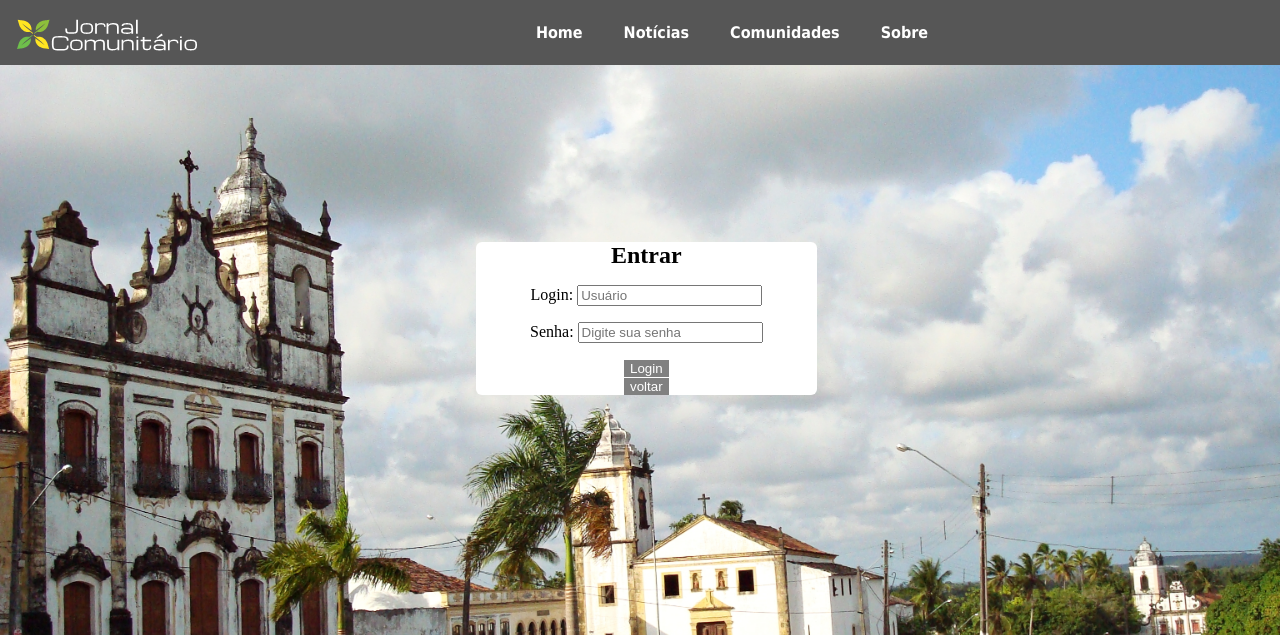
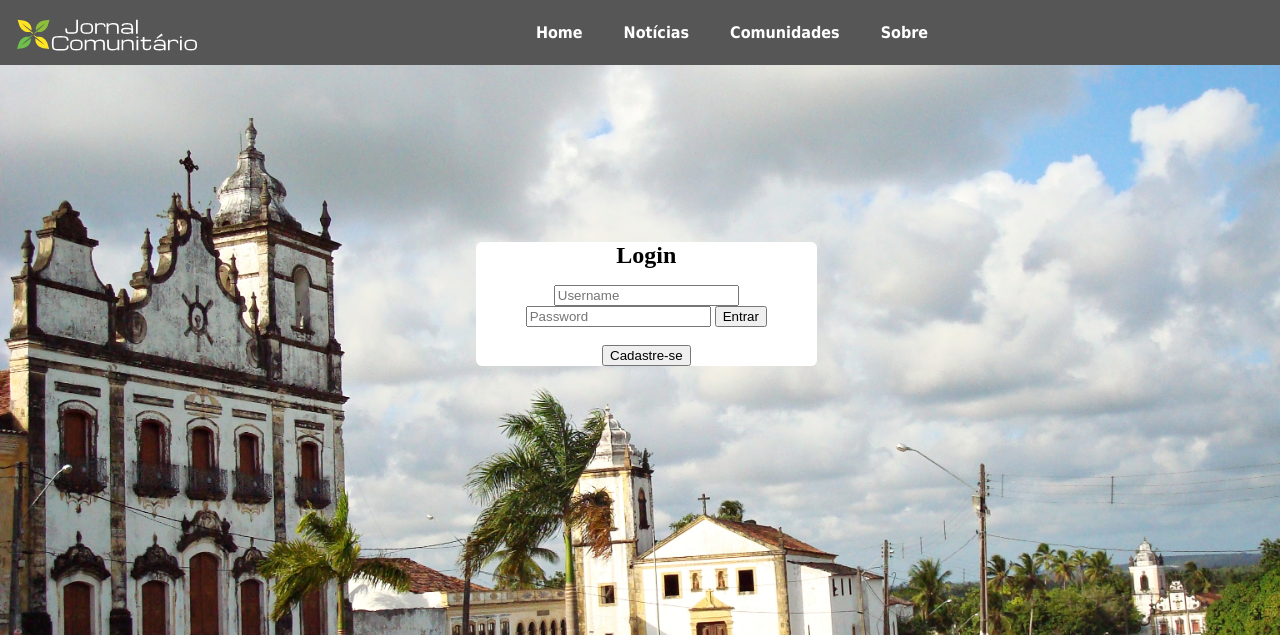
Before and after one commit to JonissonGomes/Jornal-Comunit-rio, a PHP site: page /php/login.php in a window 1280 px wide. Shown: the top 635 px of the page. Run offline with PHP 8.4, Linux system fonts and the light colour scheme.

Commit message:
css para o login

```diff
--- a/php/cadastro.php
+++ b/php/cadastro.php
@@ -14,15 +14,13 @@
  	<?php unset($_SESSION['erro']); }?>
 </head>
 <body>
-	<div class="cadastro">
+	<div class="login">
 		<form method="post" action="new_user.php">
 			<h1> Cadastre-se:</h1>
 			<p>Nome do usuário: <br> <input type="text" name="user" placeholder="Digite seu nome"></p>
 			<p>Senha: <br> <input type="password" name="password" placeholder="Digite sua senha"></p>
 			<p>Confirmar senha: <br> <input type="password" name="pass" placeholder="Confirme sua senha"></p>
-			<input class="enviar" type="submit" value="Finalizar cadastro">
-
-			<a href="../index.php" class="enviar">Voltar</a>
+			<button type="submit" class="btn btn-primary btn-block btn-large">Cadastrar</button>
 		</form>
 	</div>
 			</body>
--- a/php/login.php
+++ b/php/login.php
@@ -15,16 +15,15 @@
  	<?php unset($_SESSION['inc']); }?>
 </head>
 <body>
+
 	<div class="login">
-			<center>
-				<h1>Entrar</h1>
-				<form method="post" action="login2.php">
-					<p>Login: <input type="text" name="user" placeholder="Usuário"></p>
-					<p>Senha: <input type="password" name="pass" placeholder="Digite sua senha"></p>
-					<input class="enviar" type="submit" value="Login">
-				</form>
-			<a href="../index.php"><button class="enviar">voltar</button></a>
-			</center>
-	</div>
+	<h1>Login</h1>
+    <form method="post" action="login2.php">
+    	<input type="text" name="user" placeholder="Username" required="required" />
+        <input type="password" name="pass" placeholder="Password" required="required" />
+        <button type="submit" class="btn btn-primary btn-block">Entrar</button>
+    </form>
+        <br><a href="cadastro.php" ><button class="btn btn-primary btn-block">Cadastre-se</button></a>
+</div>
 </body>
 </html>
```
Also changed, not shown: php/home.php (+25 -12 lines).
